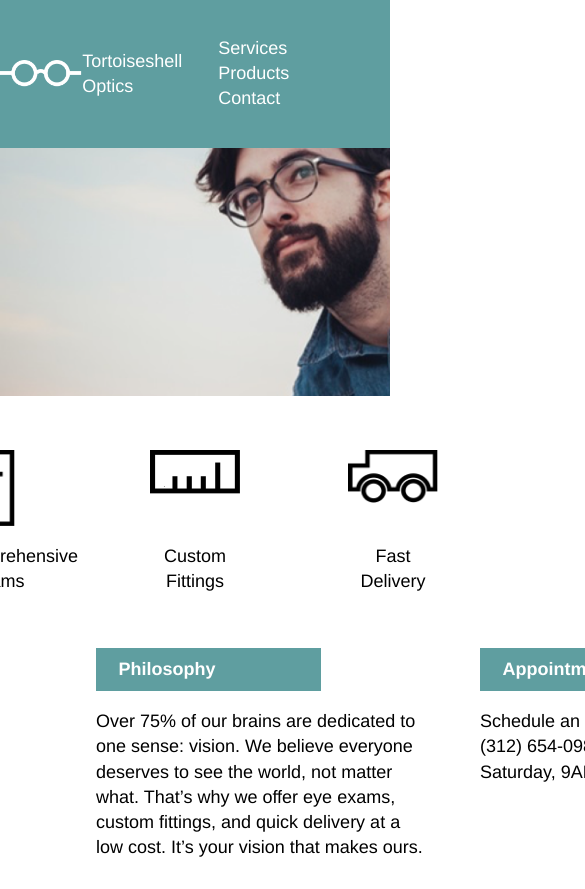
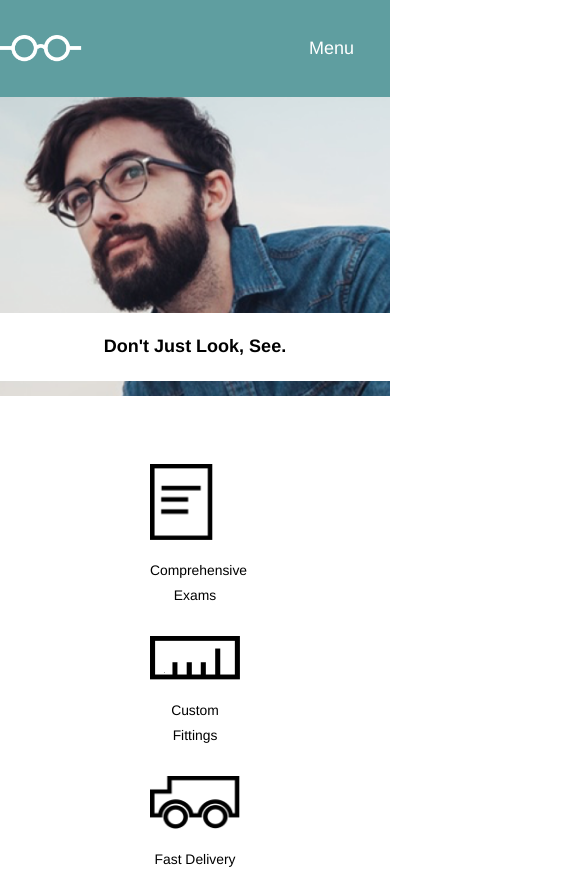
Before and after one commit to ashrafstakala/tortoiseshelloptics, a plain HTML site: page index.html in a window 390 px wide. Shown: the top 889 px of the page, 585 px wide, since content can reach past the window. Drawn offline with Linux system fonts and the light colour scheme.

Commit message:
mobile responsive design added

```diff
--- a/resources/css/style.css
+++ b/resources/css/style.css
@@ -126,6 +126,9 @@ footer img {
   nav.container {
     max-width: 100%;
   }
+  .container {
+    max-width: 100%;
+  }
   header {
     padding-top: 0;
     height: 22rem;
@@ -139,8 +142,61 @@ footer img {
     font-size: 1.33rem;
   }
   footer.container {
-    margin:auto;
+    margin: auto;
     width: auto;
   }
 }
 /* Mobile Design */
+@media only screen and (max-width: 700px) {
+  .menu ul {
+    display: none;
+  }
+  .menu ul.mobile-menu {
+    display: block;
+  }
+  .main-banner {
+    justify-content: center;
+  }
+}
+@media only screen and (max-width: 560px) {
+  header {
+    background-position: 20%
+  }
+  header div span {
+    display: none;
+  }
+  .main-banner {
+    width: 100%;
+    padding: 0 1rem;
+    text-align: center;
+    margin: 12rem auto 0 auto;
+  }
+  .main-banner h1 {
+    font-size: 1rem;
+  }
+  .supporting {
+    flex-direction: column;
+    align-items: center;
+    justify-content: flex-start;
+    margin-top: 3rem;
+  }
+  .service {
+    height: auto;
+    margin: 0.77rem;
+    font-size: 0.77rem;
+  }
+  .info {
+    width: auto;
+  }
+  .info p {
+    padding: 1rem;
+    font-size: 0.77rem;
+  }
+  .info .title {
+    max-width: 100%;
+    text-align: center;
+  }
+  .footer div {
+    display: none;
+  }
+}
```
